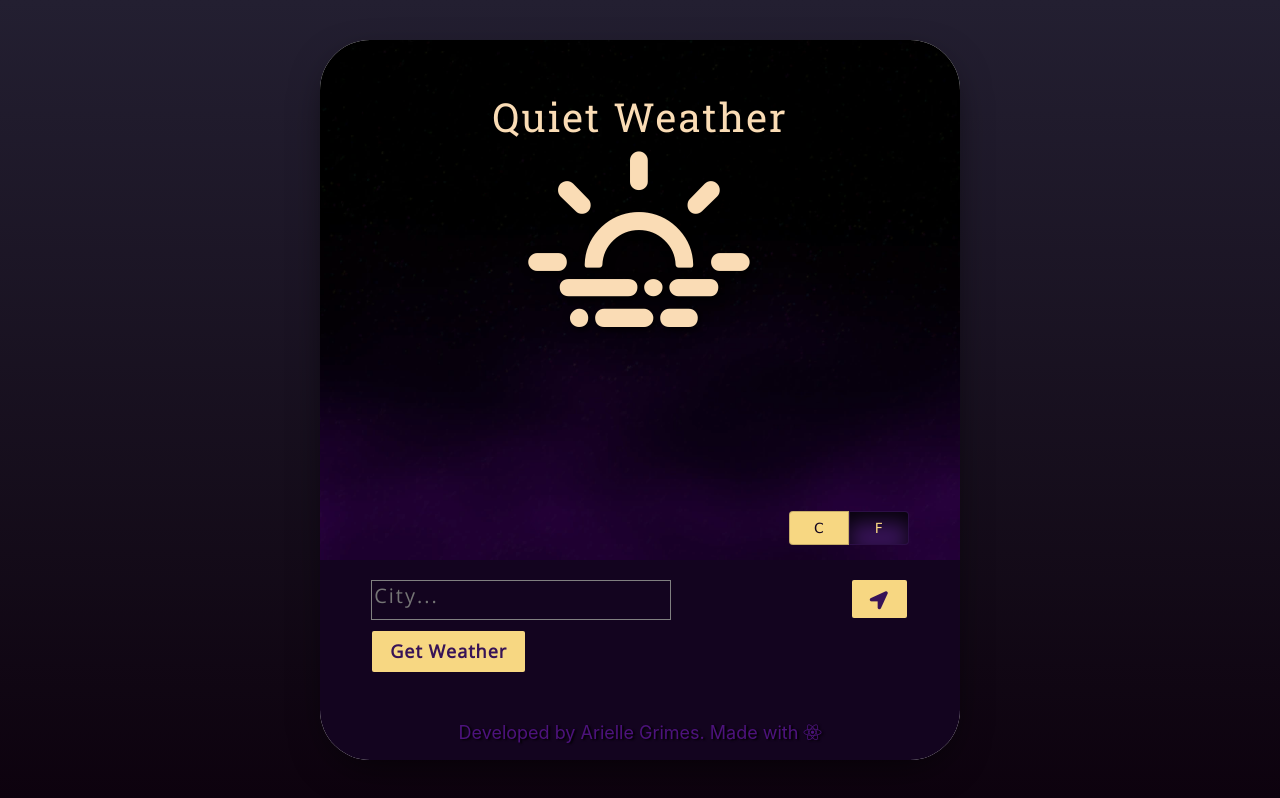
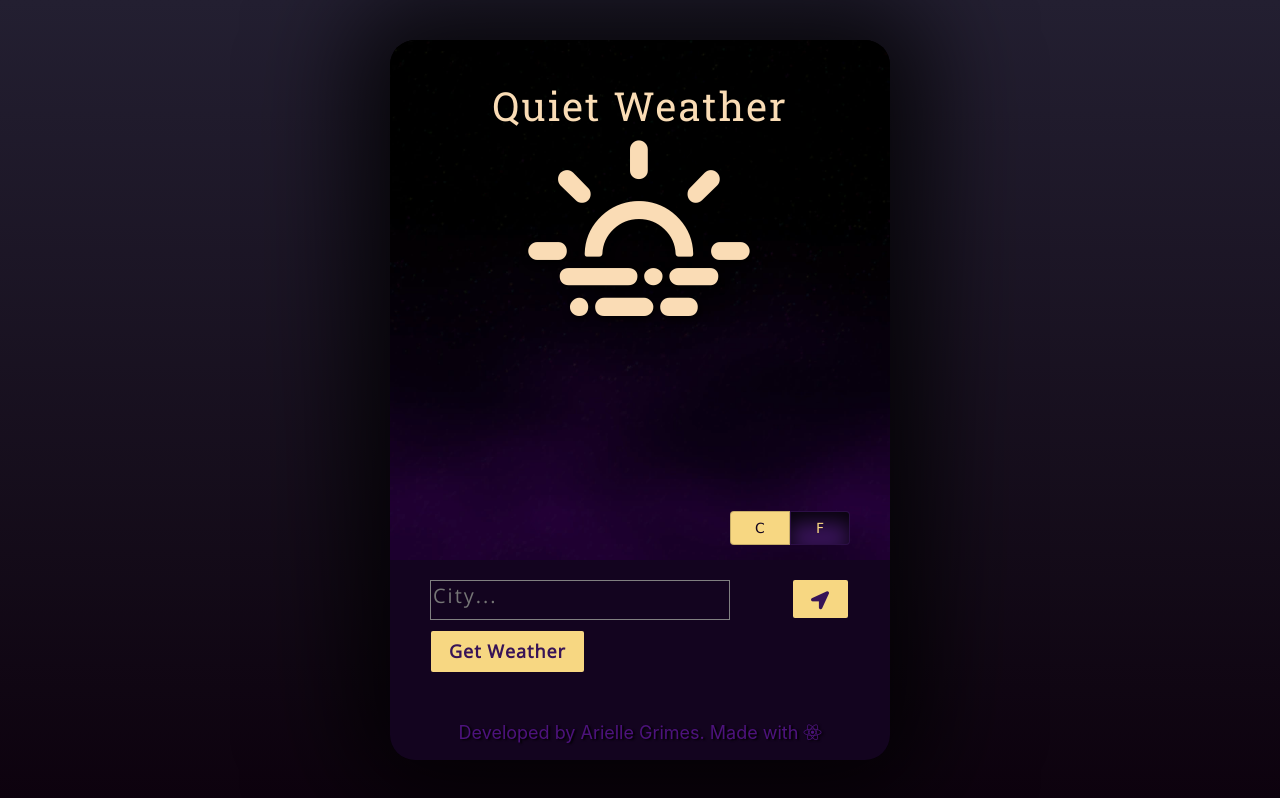
Before and after one commit to slimekat/quiet-weather, a React (Create React App) app: page / in a window 1280 px wide. Built offline with nearby package versions, Linux system fonts and the light colour scheme.

Commit message:
fixed box styling

```diff
--- a/src/App.css
+++ b/src/App.css
@@ -17,16 +17,16 @@ body {
 
 .main {
   height: 90vh;
-  background: #fff;
-  box-shadow: 0px 13px 40px -13px rgba(0, 0, 0, 0.75);
+  background: #000;
+  box-shadow: 0px 0px 100px 40px rgba(0, 0, 0, 0.75);
   width: 80%;
   /* min-height:600px; */
   min-width: 500px;
-  max-width: 800px;
+  max-width: 500px;
   margin: 0 auto;
-  border-radius: 50px;
+  border-radius: 25px;
   overflow: hidden;
-  max-width: 50%;
+  /* max-width: 50%; */
 }
 
 .container-fluid {
```
